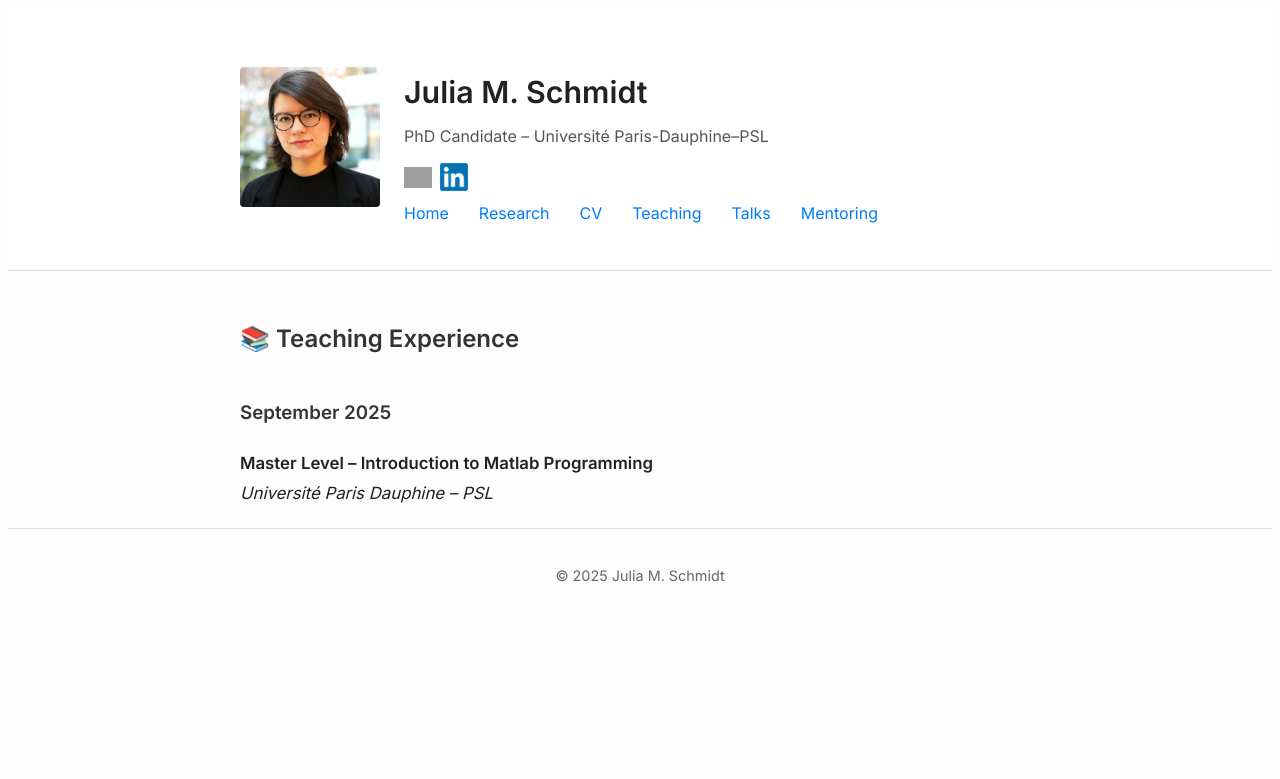
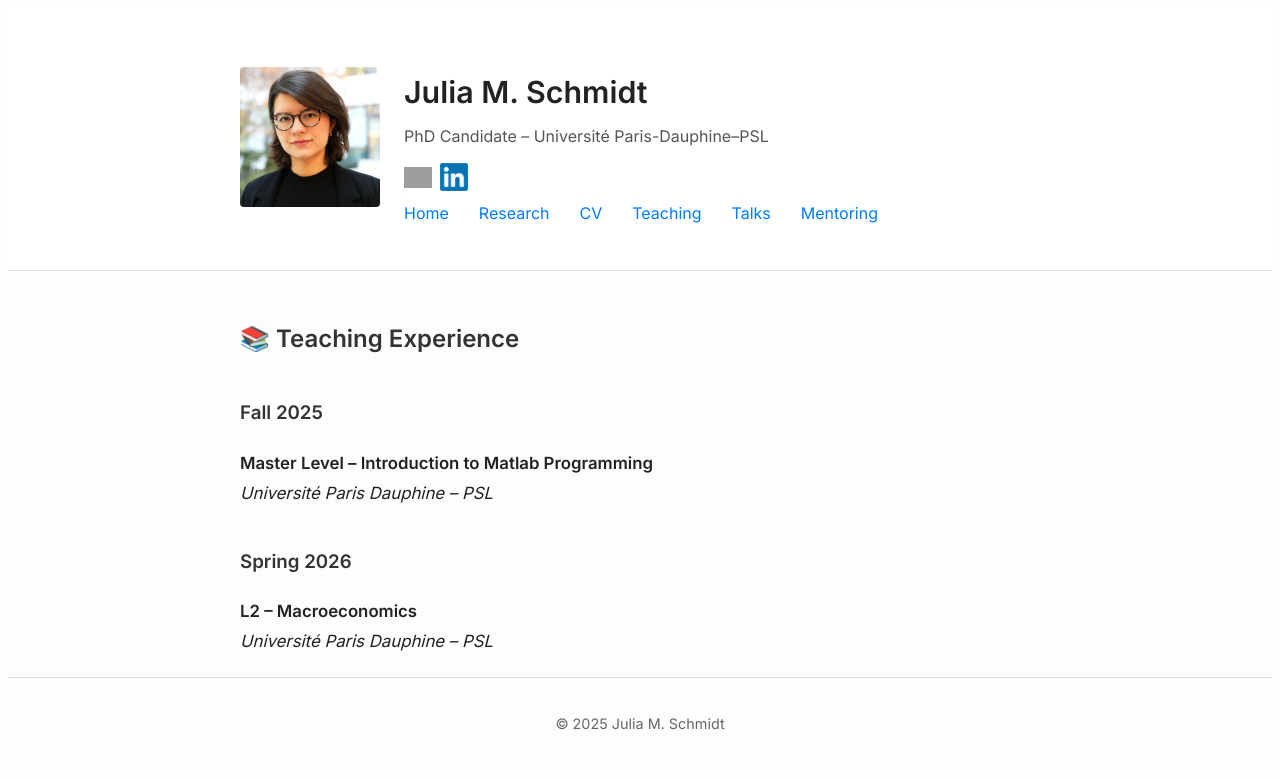
Before and after one commit to julia-m-schmidt/julia-m-schmidt.github.io, a Jekyll site: the page built from teaching.md, in a window 1280 px wide. Shown: the part 210-989 px from the top of the page. Built offline with Jekyll 4.4.1, drawn with Linux system fonts in a browser that asks for light colours; before the commit the page ends 900 px from its top, so only the background shows below that; grey boxes are pictures that could not be loaded.

Commit message:
Update teaching.md

```diff
--- a/teaching.md
+++ b/teaching.md
@@ -6,6 +6,11 @@ permalink: /teaching/
 
 ## 📚 Teaching Experience
 
-### September 2025
+### Fall 2025
 **Master Level – Introduction to Matlab Programming**
 *Université Paris Dauphine – PSL*
+
+
+### Spring 2026
+**L2 – Macroeconomics**
+*Université Paris Dauphine – PSL*
```
